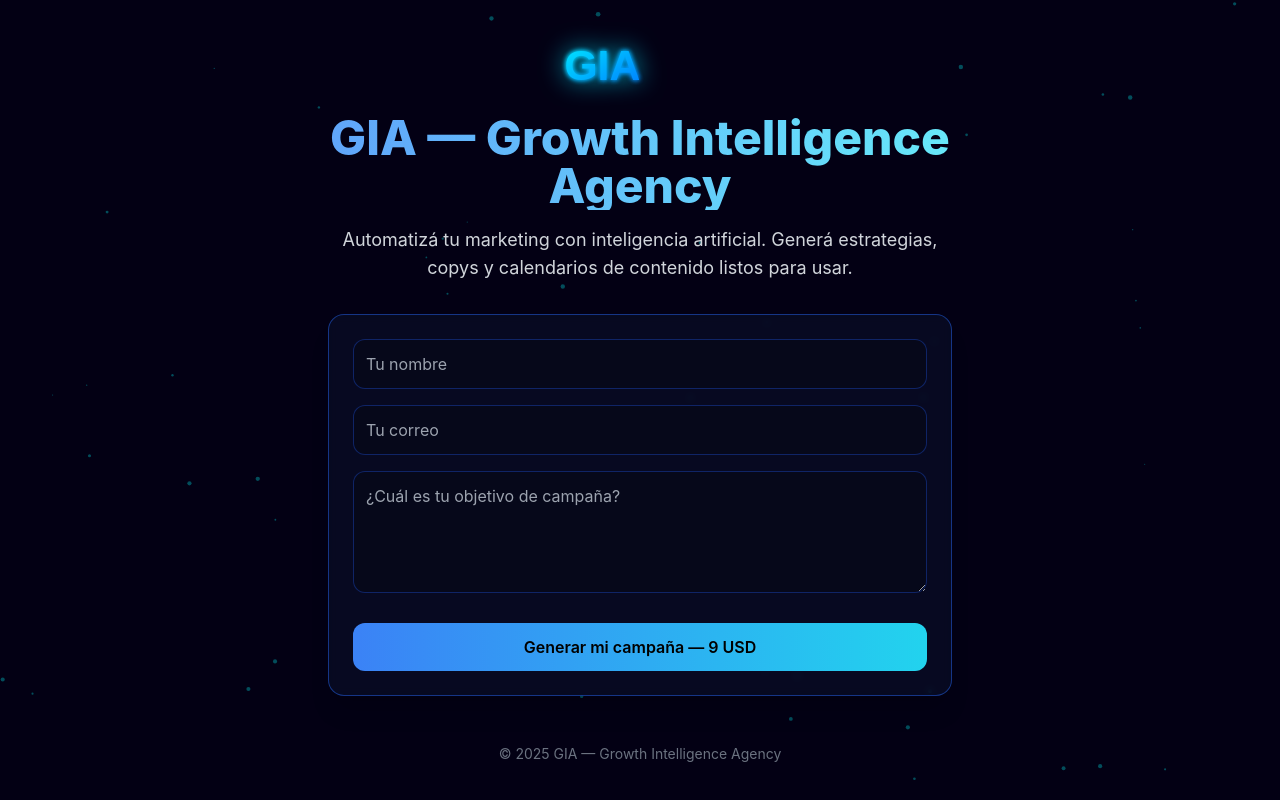
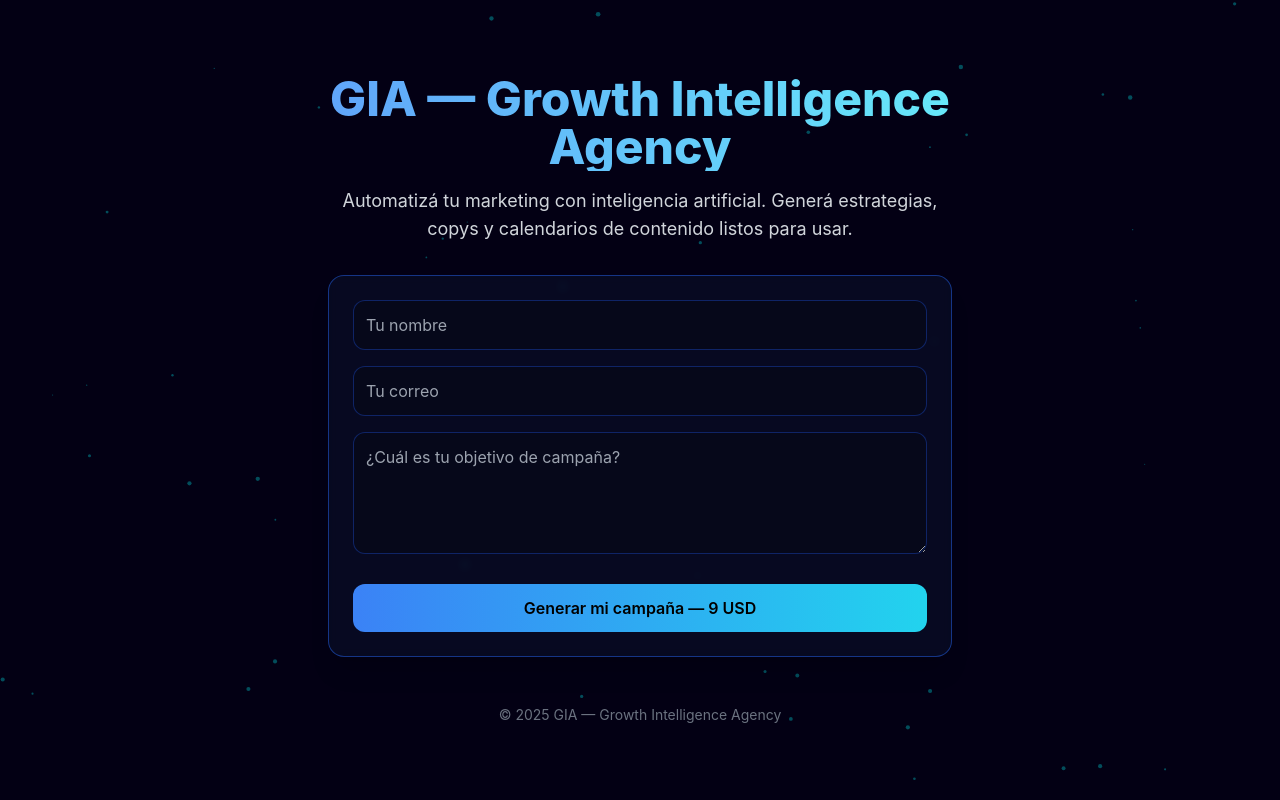
Before and after one commit to hbns13415/gia-agency, a Next.js app: page / in a window 1280 px wide. Built offline with nearby package versions, Linux system fonts and the light colour scheme.

Commit message:
Update index.js

```diff
--- a/pages/index.js
+++ b/pages/index.js
@@ -84,14 +84,6 @@ export default function Home() {
       <canvas ref={canvasRef} className="absolute inset-0 opacity-30" />
       <main className="relative z-10 max-w-2xl w-full text-center px-6">
         <h1 className="text-4xl md:text-5xl font-extrabold text-transparent bg-clip-text bg-gradient-to-r from-blue-400 to-cyan-300 mb-4">
-    <div className="flex justify-center mb-4">
-  <img
-    src="/gia-logo.svg"
-    alt="GIA Logo"
-    className="w-32 md:w-40 drop-shadow-[0_0_12px_#00eaffaa] animate-pulse-slow"
-  />
-</div>
-
           GIA — Growth Intelligence Agency
         </h1>
         <p className="text-gray-300 mb-8 text-lg">
```
